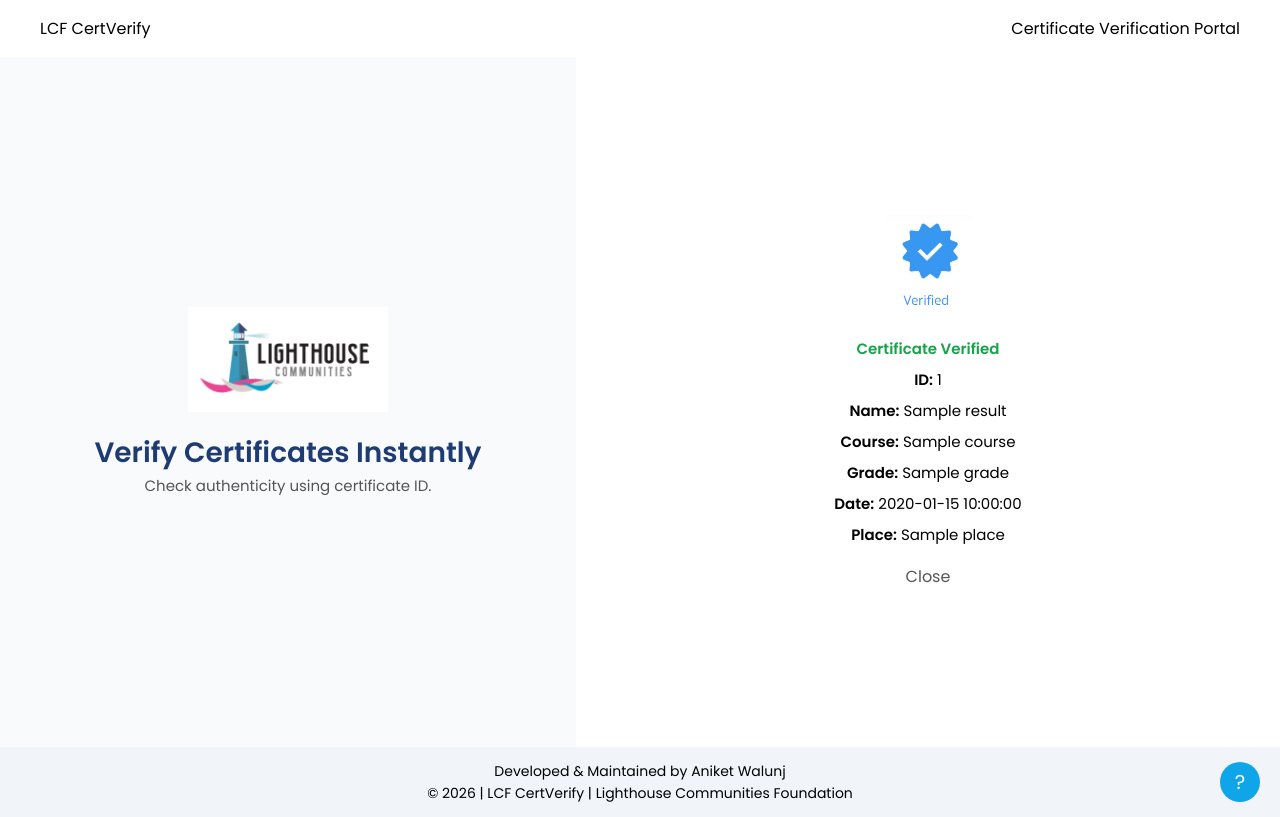
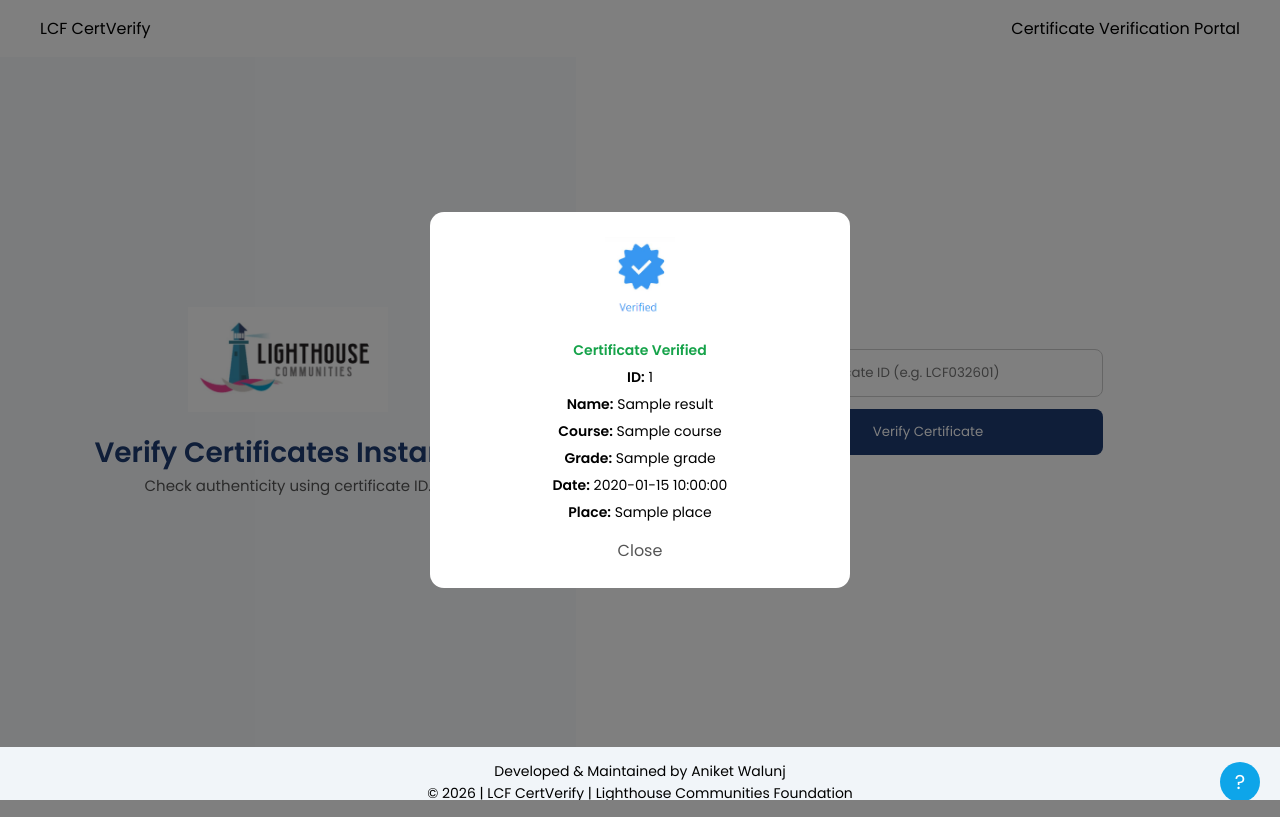
Before and after one commit to aniketvamanwalunj/LCF_CertVerify, a Flask app: template templates/index.html in a window 1280 px wide. Run offline with Flask 3, Linux system fonts and the light colour scheme; the template is opened without the code that fills it: most values are stand-ins (such as "Sample title", 1, 10 or a date in 2020).

Commit message:
index.html

```diff
--- a/templates/index.html
+++ b/templates/index.html
@@ -2,6 +2,8 @@
 <html lang="en">
 <head>
 <meta charset="UTF-8">
+<meta name="viewport" content="width=device-width, initial-scale=1.0">
+
 <title>LCF CertVerify</title>
 
 <link href="https://fonts.googleapis.com/css2?family=Poppins:wght@300;400;500;600&display=swap" rel="stylesheet">
@@ -15,9 +17,7 @@
     font-family:'Poppins', sans-serif;
 }
 
-body{
-    overflow:hidden;
-}
+body{}
 
 /* NAVBAR */
 .navbar{
@@ -120,39 +120,33 @@ button{
     100%{transform:rotate(360deg);}
 }
 
-.loading p{
-    margin-top:8px;
-    font-size:14px;
-    color:#555;
-}
-
 /* OVERLAY */
 .overlay{
-    position:absolute;
+    position:fixed;
     top:0;
     left:0;
     width:100%;
     height:100%;
     background:rgba(0,0,0,0.5);
-    border-radius:14px;
     display:flex;
     align-items:center;
     justify-content:center;
+    padding:10px;
 }
 
 /* POPUP */
 .popup{
     width:100%;
-    max-width:850px;
-    padding:45px;
+    max-width:420px;
+    padding:25px;
     background:white;
-    border-radius:16px;
+    border-radius:14px;
     text-align:center;
 }
 
 /* ICON */
 .icon{
-    width:85px;
+    width:70px;
     margin-bottom:10px;
 }
 
@@ -160,23 +154,23 @@ button{
 .success{
     color:#16a34a;
     font-weight:600;
-    font-size:18px;
+    font-size:17px;
 }
 
 .fail{
     color:#dc2626;
     font-weight:600;
-    font-size:18px;
+    font-size:17px;
 }
 
 .popup p{
-    margin:8px 0;
-    font-size:15px;
+    margin:6px 0;
+    font-size:14px;
 }
 
 /* CLOSE */
 .close{
-    margin-top:18px;
+    margin-top:15px;
     cursor:pointer;
     color:#555;
 }
@@ -234,19 +228,33 @@ button{
 .contact-info{
     margin-top:10px;
     line-height:1.8;
+    font-size:14px;
+}
+
+.contact-info a{
+    color:#1e3c72;
+    text-decoration:none;
+    font-weight:500;
+}
+
+.contact-info a:hover{
+    text-decoration:underline;
 }
 
 /* MOBILE */
 @media(max-width:768px){
-    body{
-        overflow:auto;
-    }
     .main{
         flex-direction:column;
         height:auto;
     }
+
     .left, .right{
         width:100%;
+    }
+
+    .popup{
+        max-width:90%;
+        padding:20px;
     }
 }
 </style>
@@ -258,8 +266,6 @@ function openSupport(){
 function closeSupport(){
     document.getElementById("supportModal").style.display="none";
 }
-
-// 🔥 Loading animation
 function showLoading(){
     document.getElementById("loadingBox").style.display="block";
 }
@@ -289,7 +295,6 @@ function showLoading(){
                 <button type="submit">Verify Certificate</button>
             </form>
 
-            <!-- LOADING -->
             <div id="loadingBox" class="loading">
                 <div class="spinner"></div>
                 <p>Verifying certificate...</p>
@@ -329,7 +334,6 @@ function showLoading(){
 
 </div>
 
-<!-- FOOTER -->
 <div class="footer">
     <div>
         Developed & Maintained by Aniket Walunj <br>
@@ -339,20 +343,30 @@ function showLoading(){
     <div class="footer-help" onclick="openSupport()">?</div>
 </div>
 
-<!-- SUPPORT -->
 <div id="supportModal" class="support-modal">
     <div class="support-box">
 
         <strong>Support</strong>
+
         <p>For any query, suggestion, or feedback</p>
 
         <p class="contact-info">
-            <i class="fa-solid fa-envelope"></i> aniketvamanwalunj@gmail.com<br>
+
+            <i class="fa-solid fa-envelope"></i>
+            <a href="mailto:aniketvamanwalunj@gmail.com">
+                aniketvamanwalunj@gmail.com
+            </a><br>
+
             <i class="fa-brands fa-linkedin"></i>
             <a href="https://www.linkedin.com/in/aniketwalunj" target="_blank">
-            Aniket Walunj
+                Aniket Walunj
             </a><br>
-            <i class="fa-solid fa-phone"></i> 9112990772
+
+            <i class="fa-solid fa-phone"></i>
+            <a href="tel:+919112990772">
+                9112990772
+            </a>
+
         </p>
 
         <div class="close" onclick="closeSupport()">Close</div>
```
